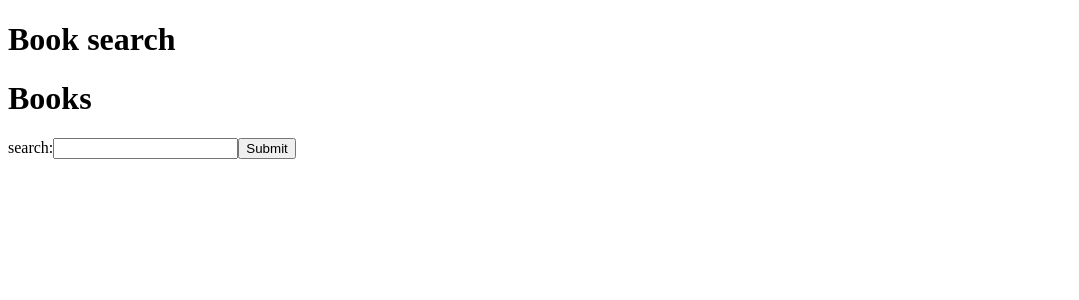
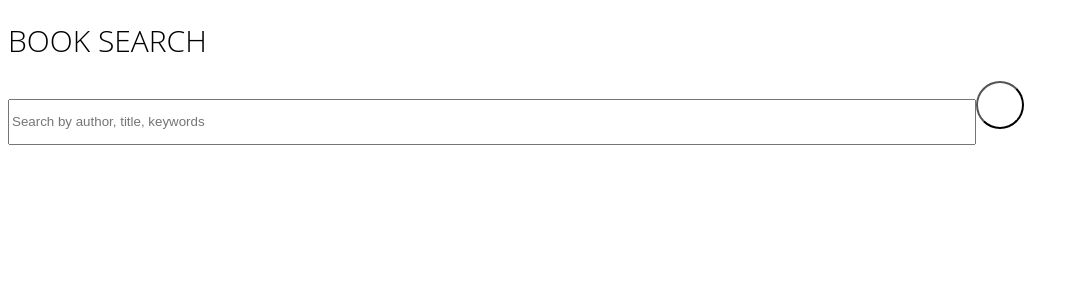
Before and after one commit to awigdale/Google-book-search, a React (Create React App) app: page / in a window 1280 px wide. Shown: the top 300 px of the page, without its empty margins (0-1079 px from the left). Built offline with nearby package versions, Linux system fonts and the light colour scheme.

Commit message:
beginning styling for search and input

```diff
--- a/package.json
+++ b/package.json
@@ -9,7 +9,8 @@
     "react": "^16.6.0",
     "react-dom": "^16.6.0",
     "react-router-dom": "^4.3.1",
-    "react-scripts": "2.1.1"
+    "react-scripts": "2.1.1",
+    "semantic-ui-react": "^0.83.0"
   },
   "scripts": {
     "start": "react-scripts start",
--- a/public/index.html
+++ b/public/index.html
@@ -6,6 +6,7 @@
   <link rel="shortcut icon" href="%PUBLIC_URL%/favicon.ico">
   <meta name="viewport" content="width=device-width, initial-scale=1, shrink-to-fit=no">
   <meta name="theme-color" content="#000000">
+  <link rel="stylesheet" href="/style.css" />
   <!--
       manifest.json provides metadata used when your web app is added to the
       homescreen on Android. See https://developers.google.com/web/fundamentals/web-app-manifest/
@@ -24,9 +25,6 @@
 </head>
 
 <body>
-  <noscript>
-    You need to enable JavaScript to run this app.
-  </noscript>
   <div id="root"></div>
   <!--
       This HTML file is a template.
--- /dev/null
+++ b/public/style.css
@@ -0,0 +1,34 @@
+h1 {
+  font-family: 'Open Sans', sans-serif;
+  font-size: 30px;
+  font-weight: 100;
+}
+
+h2 {
+  font-family: 'Open Sans', sans-serif;
+  font-size: 20px;
+  font-weight: 100;
+}
+
+p {
+  font-family: 'Open Sans', sans-serif;
+  font-size: 12px;
+}
+
+label {
+  font-family: 'Open Sans', sans-serif;
+}
+
+input {
+  width: 75vw;
+  outline: none;
+  height: 5vh;
+}
+
+#submit {
+  width: 6vh;
+  height: 6vh;
+  border-radius: 50%;
+  background: transparent;
+  outline: none;
+}
--- a/src/client/App.js
+++ b/src/client/App.js
@@ -1,14 +1,12 @@
 import React, { Component } from 'react';
-import Routes from './routes'
+import Routes from './routes';
 // import './App.css';
 
 class App extends Component {
   render() {
     return (
-      <div >
-        <header>
-          <h1>Book search</h1>
-        </header>
+      <div>
+        <h1>BOOK SEARCH</h1>
         <Routes />
       </div>
     );
--- a/src/client/components/books.js
+++ b/src/client/components/books.js
@@ -20,20 +20,40 @@ class Books extends Component {
   }
 
   render() {
+    const books = this.state.allBooks;
     return (
       <Fragment>
-        <h1>Books</h1>
-        <form onSubmit={this.handleSubmit.bind(this)}>
-          <label>
-            search:
-            <input
-              type="text"
-              value={this.state.searchInput}
-              onChange={this.handleChange.bind(this)}
-            />
-          </label>
-          <input type="submit" value="Submit" />
+        <form>
+          <input
+            type="text"
+            value={this.state.searchInput}
+            onChange={this.handleChange.bind(this)}
+            placeholder="Search by author, title, keywords"
+          />
+
+          <button id="submit" onClick={this.handleSubmit.bind(this)} />
         </form>
+        {books.length ? (
+          books.map(book => {
+            return (
+              <div key={book.id}>
+                <h1>{book.volumeInfo.title}</h1>
+                <img
+                  src={book.volumeInfo.imageLinks.thumbnail}
+                  alt="no image"
+                />
+                {book.volumeInfo.publisher && (
+                  <p>publisher: {book.volumeInfo.publisher}</p>
+                )}
+                {book.volumeInfo.authors && (
+                  <p>by: {book.volumeInfo.authors.join(',')}</p>
+                )}
+              </div>
+            );
+          })
+        ) : (
+          <div />
+        )}
       </Fragment>
     );
   }
--- a/src/serviceWorker.js
+++ b/src/serviceWorker.js
@@ -19,8 +19,6 @@ const isLocalhost = Boolean(
       /^127(?:\.(?:25[0-5]|2[0-4][0-9]|[01]?[0-9][0-9]?)){3}$/
     )
 );
-
-
 
 export function register(config) {
   if (process.env.NODE_ENV === 'production' && 'serviceWorker' in navigator) {
```
Also changed, not shown: src/client/routes.js (+7 -8 lines), src/history.js (+4 -4 lines), src/index.js (+3 -4 lines), src/style.css (deleted), 1 other file (tests, documents, lock files or other folders). Lines whose indentation alone changed are shown as unchanged.
